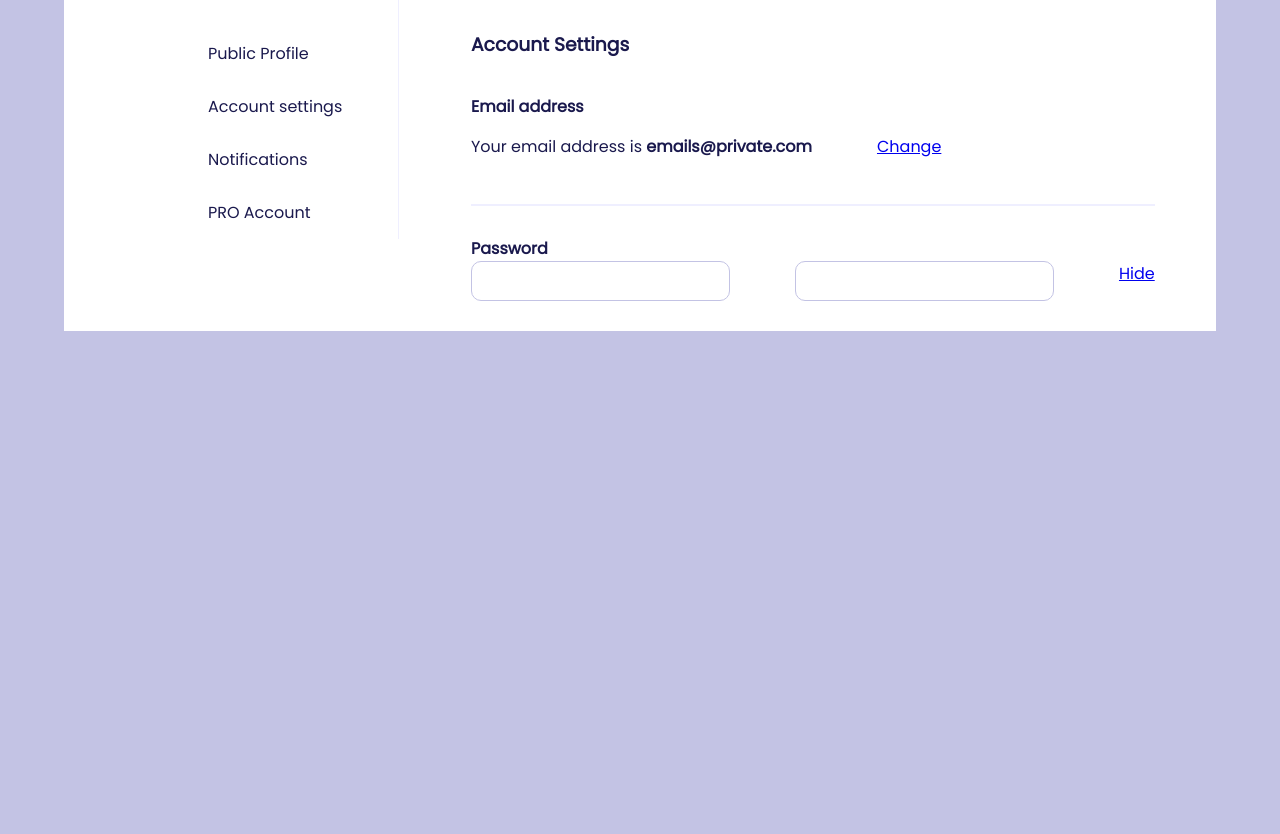
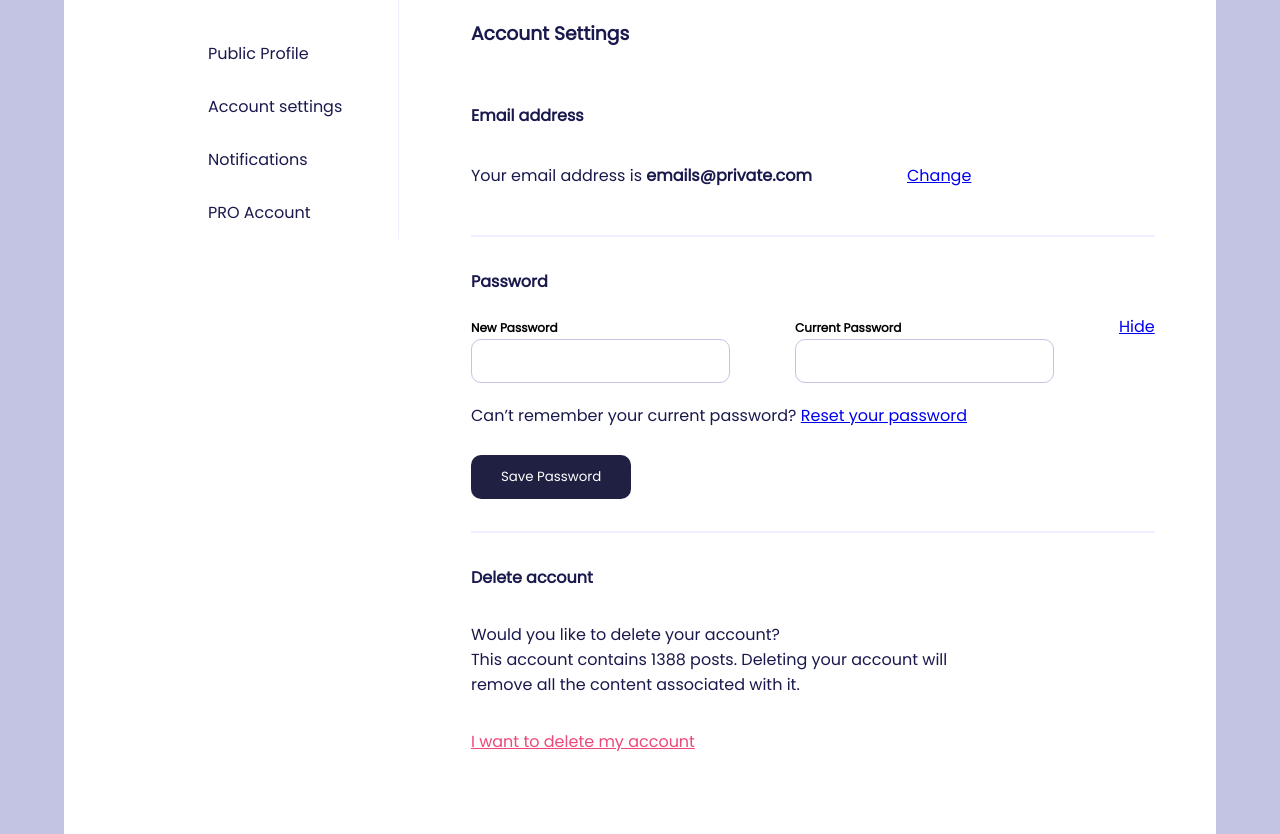
Before and after one commit to T-Babetto/configuracoes-conta, a plain HTML site: page index.html in a window 1280 px wide. Shown: the part 286-1120 px from the top of the page. Before the commit the page ends 800 px from the top, so only its background shows below. Drawn offline with Linux system fonts and the light colour scheme.

Commit message:
feat: Add remaining components

```diff
--- a/css/config.css
+++ b/css/config.css
@@ -113,37 +113,73 @@ li a {
 }
 .account-settings {
   padding-left: 7%;
-  padding-top: 8%;
+  padding-top: 7%;
 }
 .first-layer {
+  gap:20px;
   display: flex;
   flex-direction: column;
   align-items: flex-start;
   justify-content: space-between;
+  text-align: start;
 }
 .title-account {
   padding-bottom: 35px;
+}
+.your-email{
+  padding-right: 30px;
 }
 .email-title {
   padding-bottom: 15px;
 }
 .account-line {
   border: 0.1px solid var(--color-border);
-  margin-bottom: 30px;
+  margin-top: 2em;
+  margin-bottom: 2em;
 }
 .email-address {
   display: flex;
   flex-direction: row;
   justify-content: space-around;
   gap: 65px;
-  padding-bottom: 30px;
+}
+.input-label{
+  font-size: 12px;
+  color: #000000;
+  font-style: normal;
+  font-weight: 600;
 }
 .password {
   border: 1px solid #c3c3e4;
   border-radius: 10px;
+  height: 44px;
 }
 .link-underline {
   height: 40px;
   text-decoration: underline;
   text-align: end;
 }
+.save-password{
+  display: flex;
+  flex-direction: row;
+  justify-content: center;
+  align-items: center;
+  padding: 15px 30px;
+  background: #202142;
+  margin-top: 2em;
+  border-radius: 10px;
+  color:#FFFFFF;
+  height: 44px;
+}
+.delete-account{
+  display: flex;
+  gap: 2em;
+  flex-direction: column;
+  align-items: flex-start;
+  text-align: start;
+  margin-bottom: 5em;
+}
+.delete-link{
+  text-decoration-line: underline;
+  color: #EE4878;
+}
--- a/index.html
+++ b/index.html
@@ -59,18 +59,36 @@
             >
             <a class="email-title"><b>Email address</b></a>
             <div class="email-address">
-              <a>Your email address is <b>emails@private.com</b></a>
+              <a class="your-email">Your email address is <b>emails@private.com</b></a>
               <a class="link-underline" href="#">Change</a>
             </div>
           </div>
           <hr class="account-line" />
           <div class="first-layer">
-            <a class="password-title"><b>Password</b></a>
+            <a><b>Password</b></a>
             <div class="email-address">
-              <input class="password" title="New Password" type="text">
-              <input class="password" type="text">
+              <div>
+                <label class="input-label">New Password</label><br>
+                <input class="password" type="text">
+              </div>
+              <div>
+                <label class="input-label">Current Password</label><br>
+                <input class="password" type="text">
+              </div>
               <a class="link-underline" href="#">Hide</a>
             </div>
+            <div>
+              <a>Can’t remember your current password? <a class="link-underline" href="#">Reset your password</a></a><br>
+              <button class="save-password">Save Password</button>
+            </div>
+          </div>
+          <hr class="account-line" />
+          <div class="delete-account">
+            <a class="password-title"><b>Delete account</b></a>
+            <p class="delete-message">Would you like to delete your account?<br>
+              This account contains 1388 posts. Deleting your account will <br>
+              remove all the content associated with it.</p>
+              <a class="delete-link" href="#">I want to delete my account</a>
           </div>
         </div>
       </div>
```
